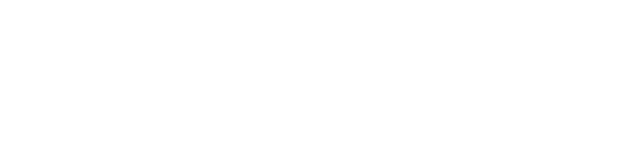
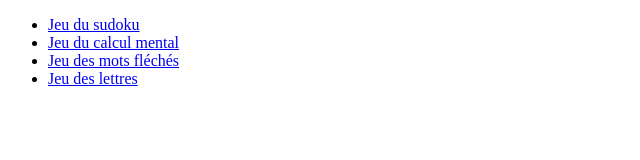
Before and after one commit to monkipot/mental-game, a website built with Vite: page index.html in a window 1280 px wide. Shown: the whole page, without its empty margins (0-640 px from the left). Built offline with nearby package versions, Linux system fonts and the light colour scheme.

Commit message:
fix(homepage): redirect to page instead of anchor

```diff
--- a/index.html
+++ b/index.html
@@ -6,7 +6,14 @@
     <title>Jeux</title>
   </head>
   <body>
-    <div id="app"></div>
+    <div id="app">
+      <ul>
+        <li><a href="/">Jeu du sudoku</a></li>
+        <li><a href="/">Jeu du calcul mental</a></li>
+        <li><a href="/">Jeu des mots fléchés</a></li>
+        <li><a href="/jeux_des_lettres">Jeu des lettres</a></li>
+      </ul>
+    </div>
     <script type="module" src="/src/main.ts"></script>
   </body>
 </html>
```
